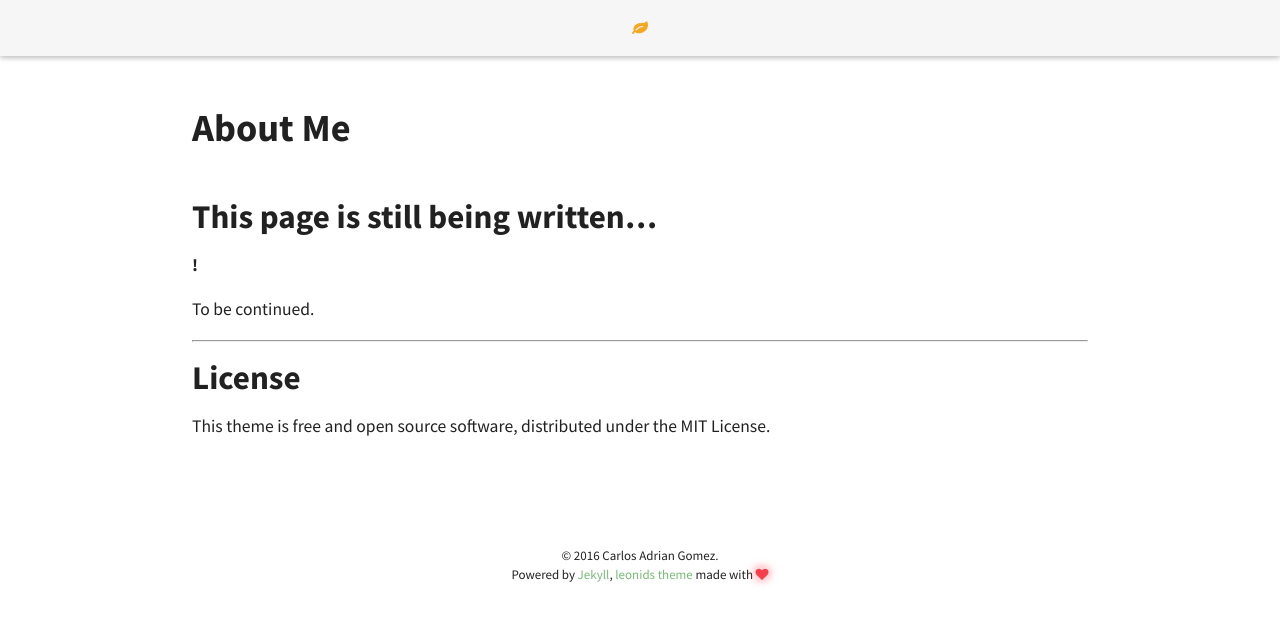
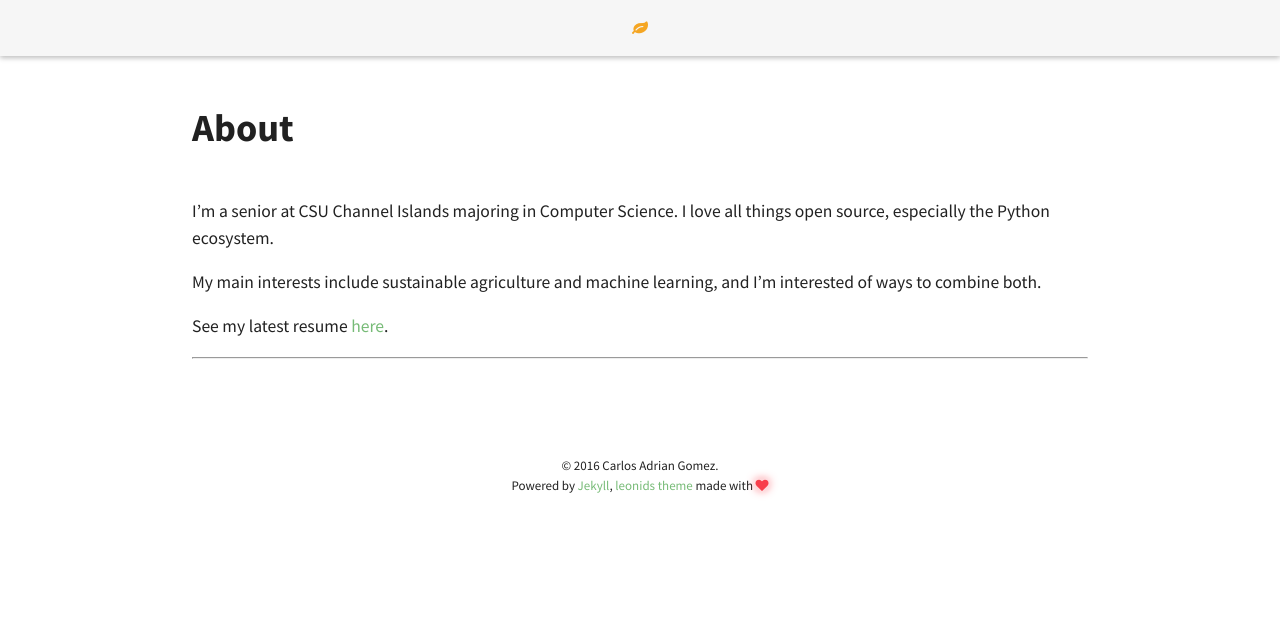
Before and after one commit to cagmz/cagmz.github.io, a Jekyll site: the page built from about.md, in a window 1280 px wide. Shown: the top 623 px of the page. Built offline with Jekyll 4.4.1, drawn with Linux system fonts in a browser that asks for light colours.

```diff
--- a/about.md
+++ b/about.md
@@ -1,19 +1,15 @@
 ---
 layout: page
-title: About Me
+title: About
 permalink: /about/
 tags: [1, nav]
 comments: false
 ---
-### This page is still being written...
 
+I'm a senior at CSU Channel Islands majoring in Computer Science. I love all things open source, especially the Python ecosystem.
 
-**!**
+My main interests include sustainable agriculture and machine learning, and I'm interested of ways to combine both.
 
-To be continued.
+See my latest resume [here]( {{ "assets/docs/Carlos_Adrian_Gomez_Resume.pdf" | absolute_url }} ).
 
 ---
-
-### License
-
-This theme is free and open source software, distributed under the MIT License.
```
Also changed, not shown: 1 other file.
